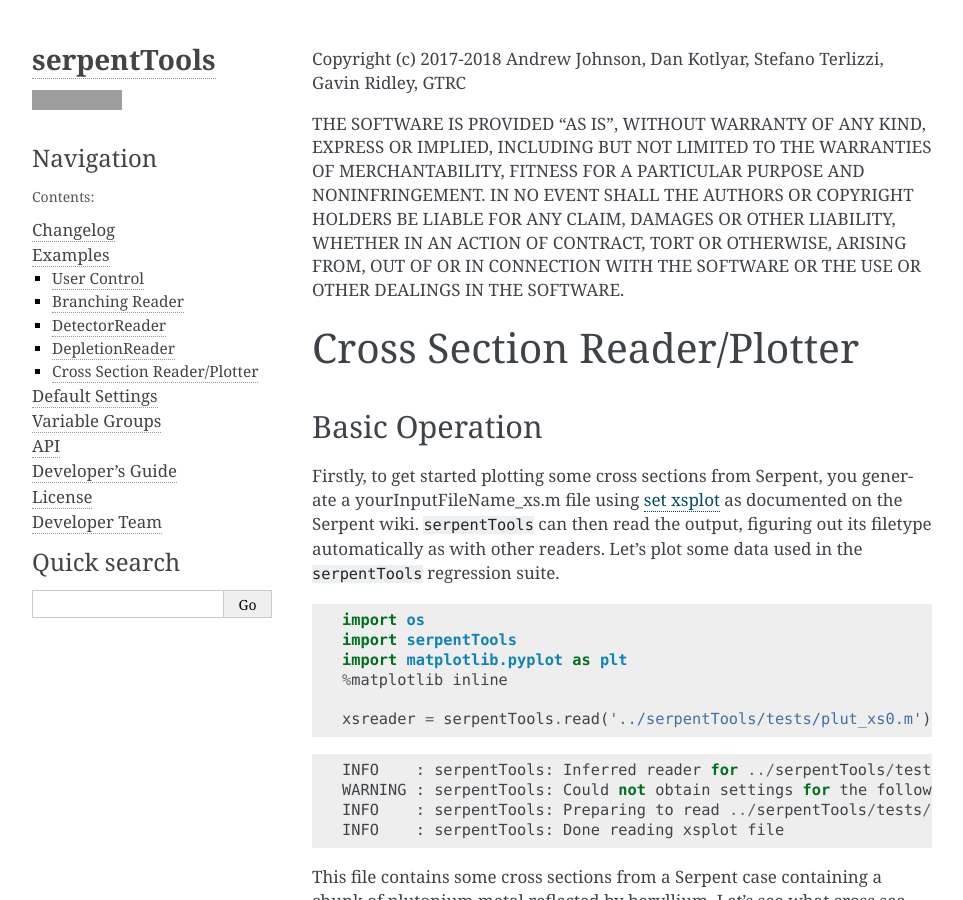
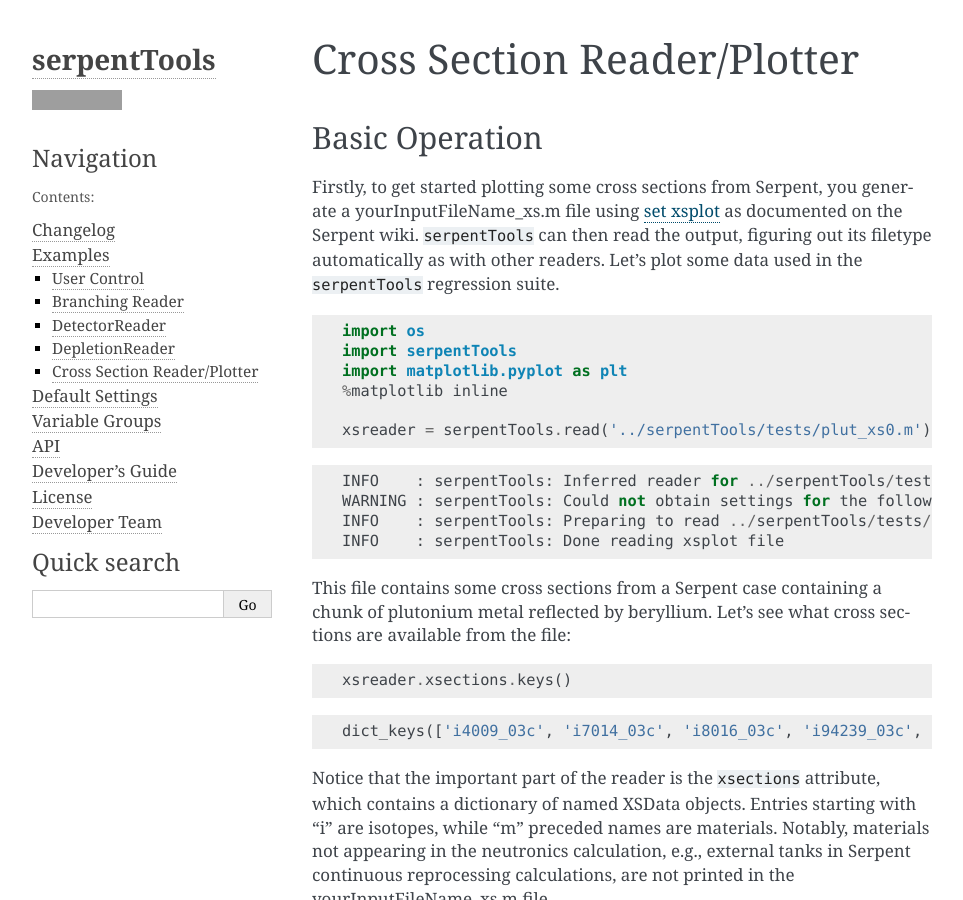
Before and after one commit to CORE-GATECH-GROUP/serpent-tools, a Sphinx documentation site: the page built from docs/examples/XSPlot.rst, in a window 1280 px wide and 900 px high. Shown: the whole window, without its empty margins (148-1111 px from the left). Built offline with Sphinx 7.4.7, drawn with Linux system fonts in a browser that asks for light colours; grey boxes are pictures that could not be loaded.

```diff
--- a/docs/examples/XSPlot.rst
+++ b/docs/examples/XSPlot.rst
@@ -1,14 +1,3 @@
-
-Copyright (c) 2017-2018 Andrew Johnson, Dan Kotlyar, Stefano Terlizzi,
-Gavin Ridley, GTRC
-
-THE SOFTWARE IS PROVIDED “AS IS”, WITHOUT WARRANTY OF ANY KIND, EXPRESS
-OR IMPLIED, INCLUDING BUT NOT LIMITED TO THE WARRANTIES OF
-MERCHANTABILITY, FITNESS FOR A PARTICULAR PURPOSE AND NONINFRINGEMENT.
-IN NO EVENT SHALL THE AUTHORS OR COPYRIGHT HOLDERS BE LIABLE FOR ANY
-CLAIM, DAMAGES OR OTHER LIABILITY, WHETHER IN AN ACTION OF CONTRACT,
-TORT OR OTHERWISE, ARISING FROM, OUT OF OR IN CONNECTION WITH THE
-SOFTWARE OR THE USE OR OTHER DEALINGS IN THE SOFTWARE.
 
 Cross Section Reader/Plotter
 ============================
```
Also changed, not shown: 5 other files.
